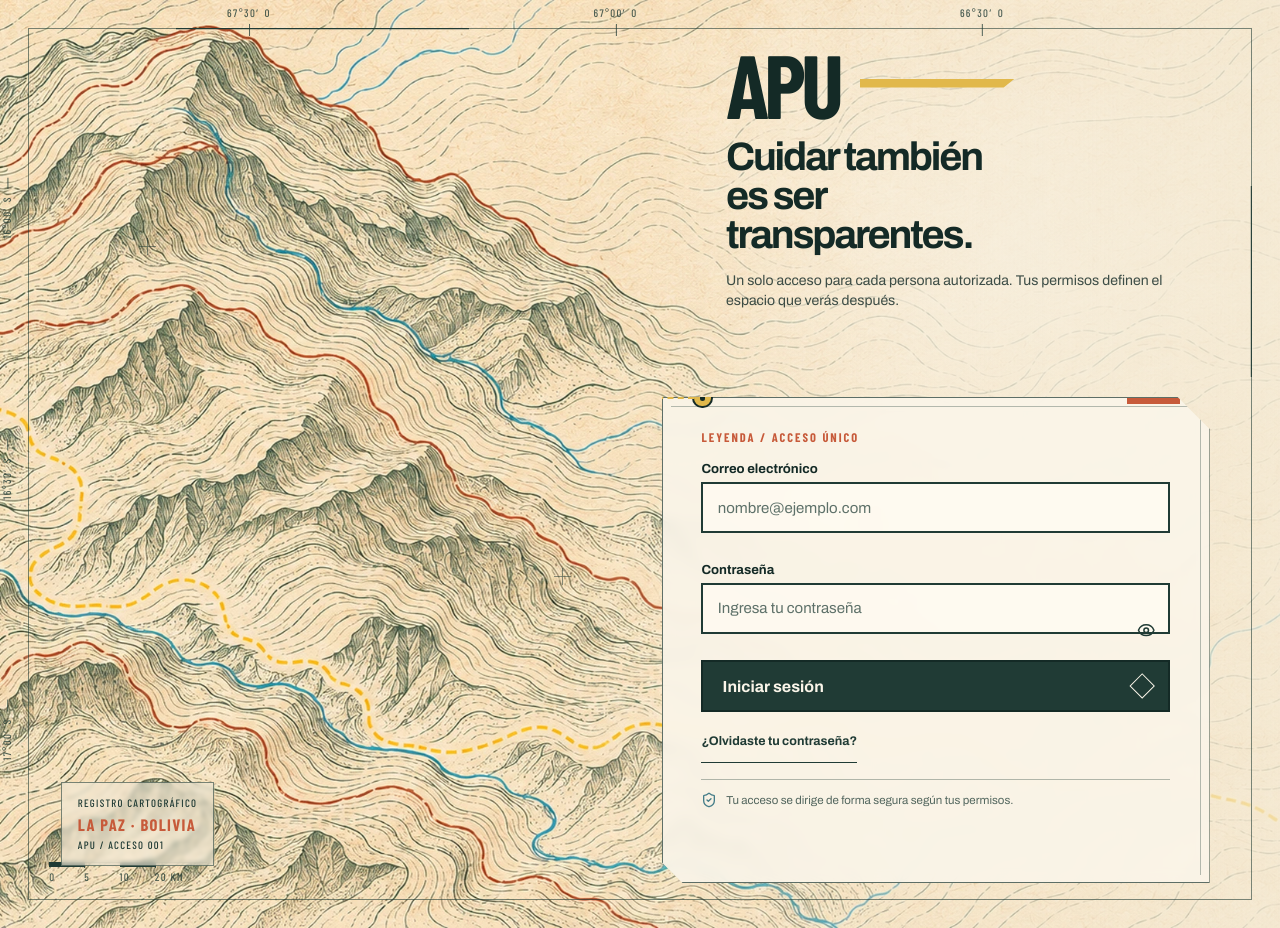
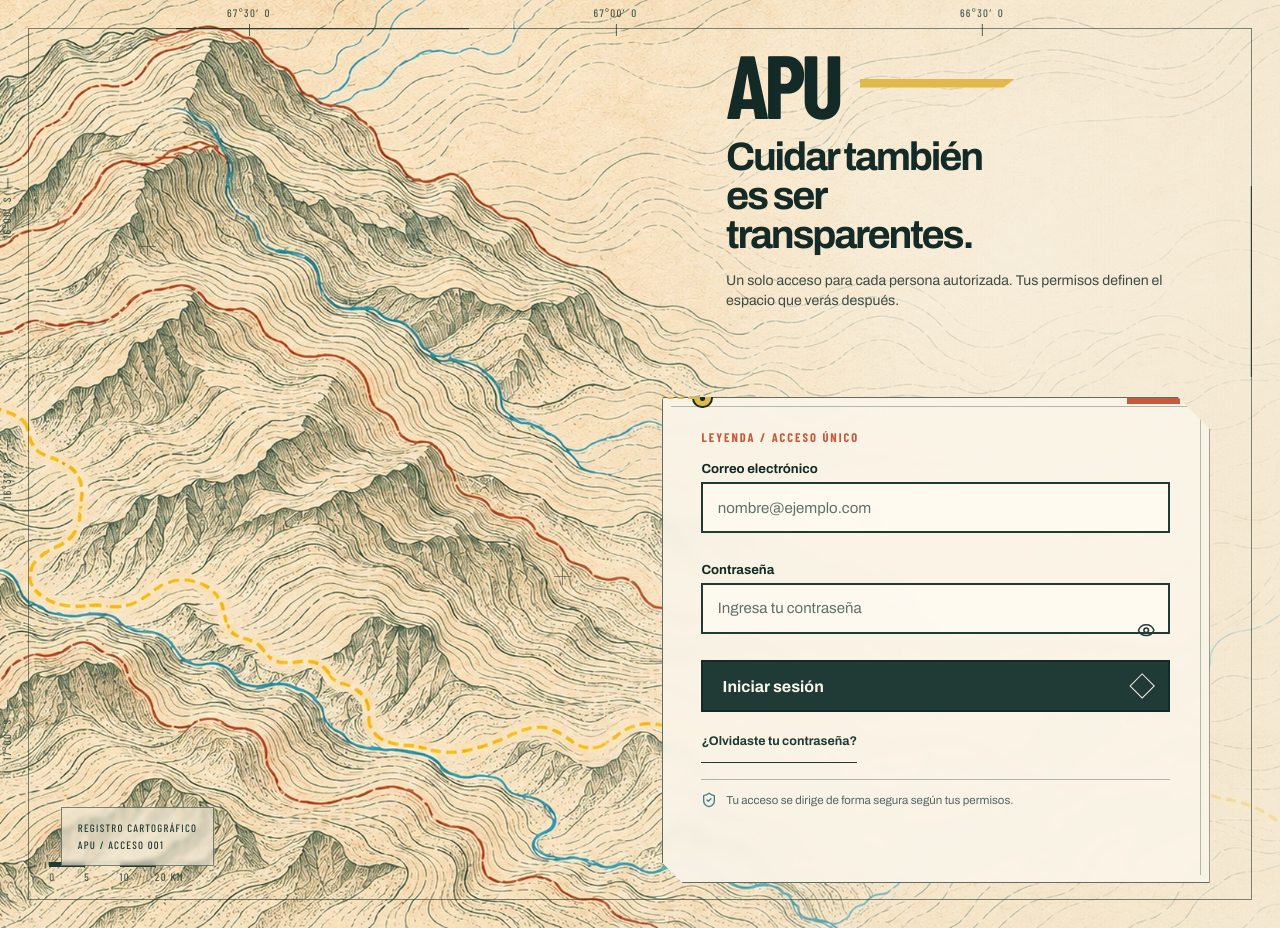
Before and after one commit to VillaAlexTor/Apu, a Next.js app in the folder dashboard/: page / in a window 1280 px wide. Built offline with nearby package versions, Linux system fonts and the light colour scheme.

Commit message:
Nuevo login

```diff
--- a/dashboard/src/app/page.tsx
+++ b/dashboard/src/app/page.tsx
@@ -20,7 +20,6 @@ export default function Home() {
 
       <aside className="registration-stamp" aria-label="Origen de APU">
         <span>Registro cartográfico</span>
-        <strong>La Paz · Bolivia</strong>
         <small>APU / Acceso 001</small>
       </aside>
 
```
